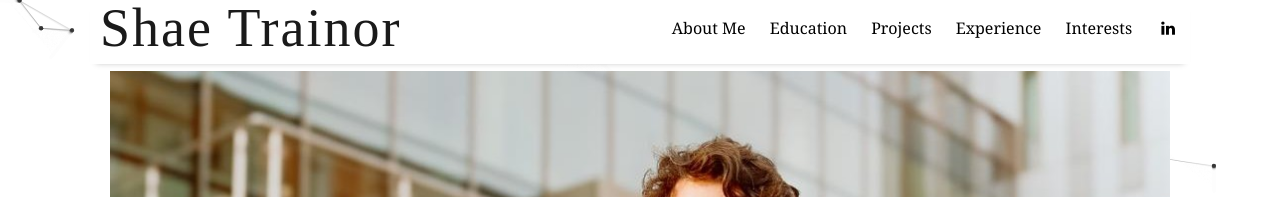
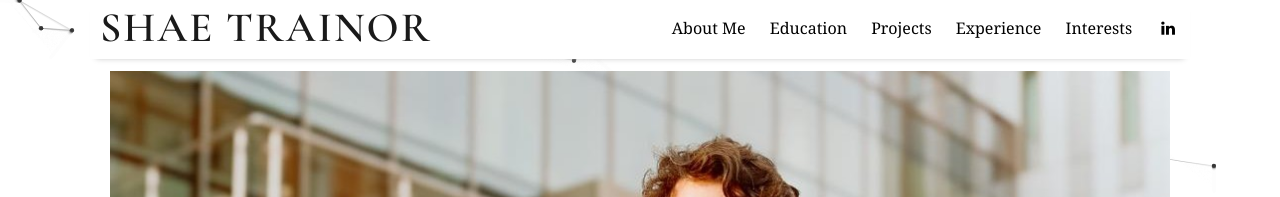
Before and after one commit to shaetrainor/shaetrainor.github.io, a Jekyll site: the page built from index.html, in a window 1280 px wide. Shown: the top 197 px of the page. Built offline with Jekyll 4.4.1, drawn with Linux system fonts in a browser that asks for light colours; nearby versions of some CDN libraries; the list of posts is cut into pages by our own code.

Commit message:
Update header.html

```diff
--- a/_includes/header.html
+++ b/_includes/header.html
@@ -1,6 +1,6 @@
 <header class="site-header">
   <h3 class="site-title">
-    <a href="{{ site.github.url }}/" style="font-family: 'Parisienne', cursive; font-size: 54px; font-weight: normal; letter-spacing: 2px; color: #1a1a1a; text-decoration: none;">
+    <a href="{{ site.github.url }}/" style="font-family: 'Cormorant Garamond', serif; font-size: 42px; font-weight: 600; letter-spacing: 2px; color: #1a1a1a; text-decoration: none; text-transform: uppercase;">
       {{ site.title }}
     </a>
   </h3>
```
